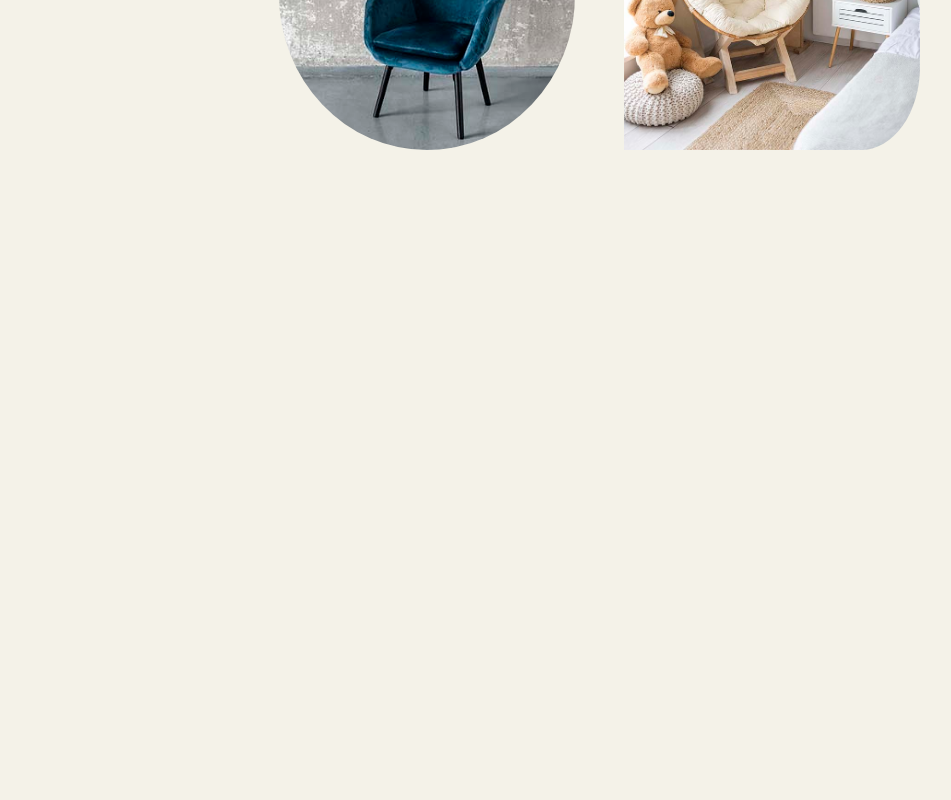
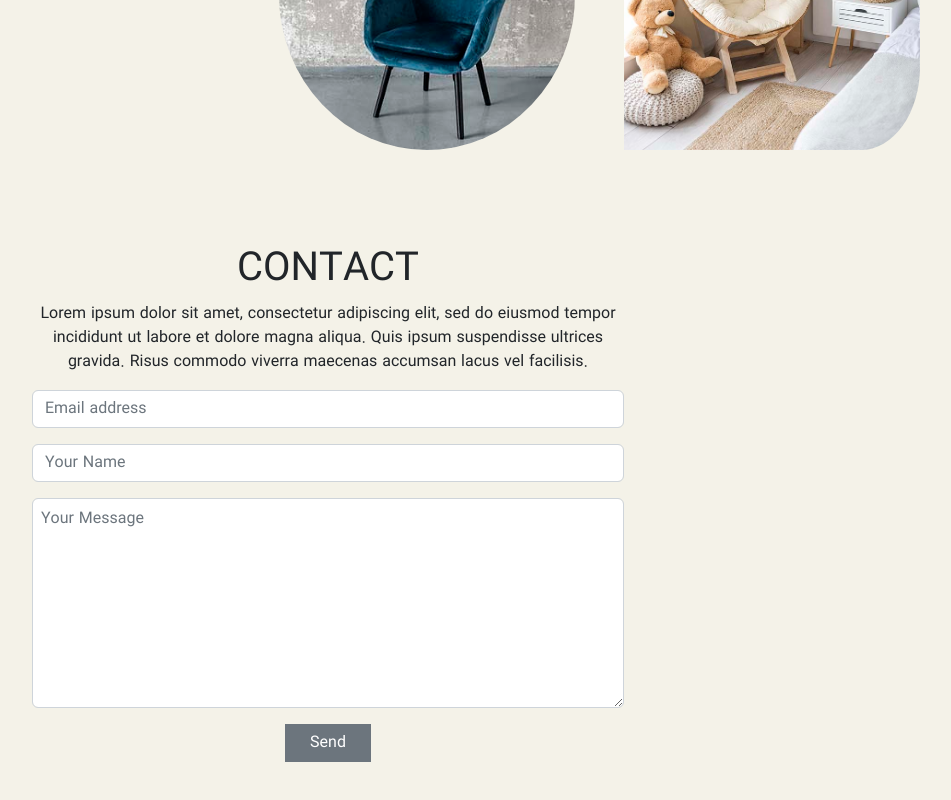
Before and after one commit to AliKarimNemati/home-designer, a Vue app: page / in a window 1280 px wide. Shown: the part 3792-4592 px from the top of the page, without its empty margins (312-1263 px from the left). Before the commit the page ends 3990 px from the top, so only its background shows below. Built offline with nearby package versions, Linux system fonts and the light colour scheme.

Commit message:
contact us created

```diff
--- /dev/null
+++ b/src/components/CantactUs.vue
@@ -0,0 +1,33 @@
+<template>
+  <section class="p-5">
+    <h1 class="text-uppercase text-center">CONTACT</h1>
+    <p class="text-center col-md-6 col-12 me-auto ms-auto">
+      Lorem ipsum dolor sit amet, consectetur adipiscing elit, sed do eiusmod
+      tempor incididunt ut labore et dolore magna aliqua. Quis ipsum suspendisse
+      ultrices gravida. Risus commodo viverra maecenas accumsan lacus vel
+      facilisis.
+    </p>
+    <form class="text-center col-md-6 col-12 me-auto ms-auto">
+      <div class="mb-3">
+        <input
+          type="email"
+          class="form-control"
+          placeholder="Email address"
+          required
+        />
+      </div>
+      <div class="mb-3">
+        <input
+          type="text"
+          class="form-control"
+          placeholder="Your Name"
+          required
+        />
+      </div>
+      <div class="mb-3">
+        <textarea rows="8" class="w-100 p-2 form-control" placeholder="Your Message" required></textarea>
+      </div>
+      <button type="submit" class="btn btn-secondary ps-4 pe-4 rounded-0">Send</button>
+    </form>
+  </section>
+</template>
--- a/src/views/HomeView.vue
+++ b/src/views/HomeView.vue
@@ -44,15 +44,17 @@
   <OurProducts />
   <AboutUs />
   <NewMaterials />
+  <CantactUs />
 </template>
 
 <script>
 import OurProducts from '../components/OurProdocts.vue'
 import AboutUs from '../components/AboutUs.vue'
 import NewMaterials from '../components/NewMaterials.vue'
+import CantactUs from '../components/CantactUs.vue'
 export default {
   name: 'HomeView',
-  components: { OurProducts, AboutUs, NewMaterials }
+  components: { OurProducts, AboutUs, NewMaterials, CantactUs }
 }
 </script>
 
```
